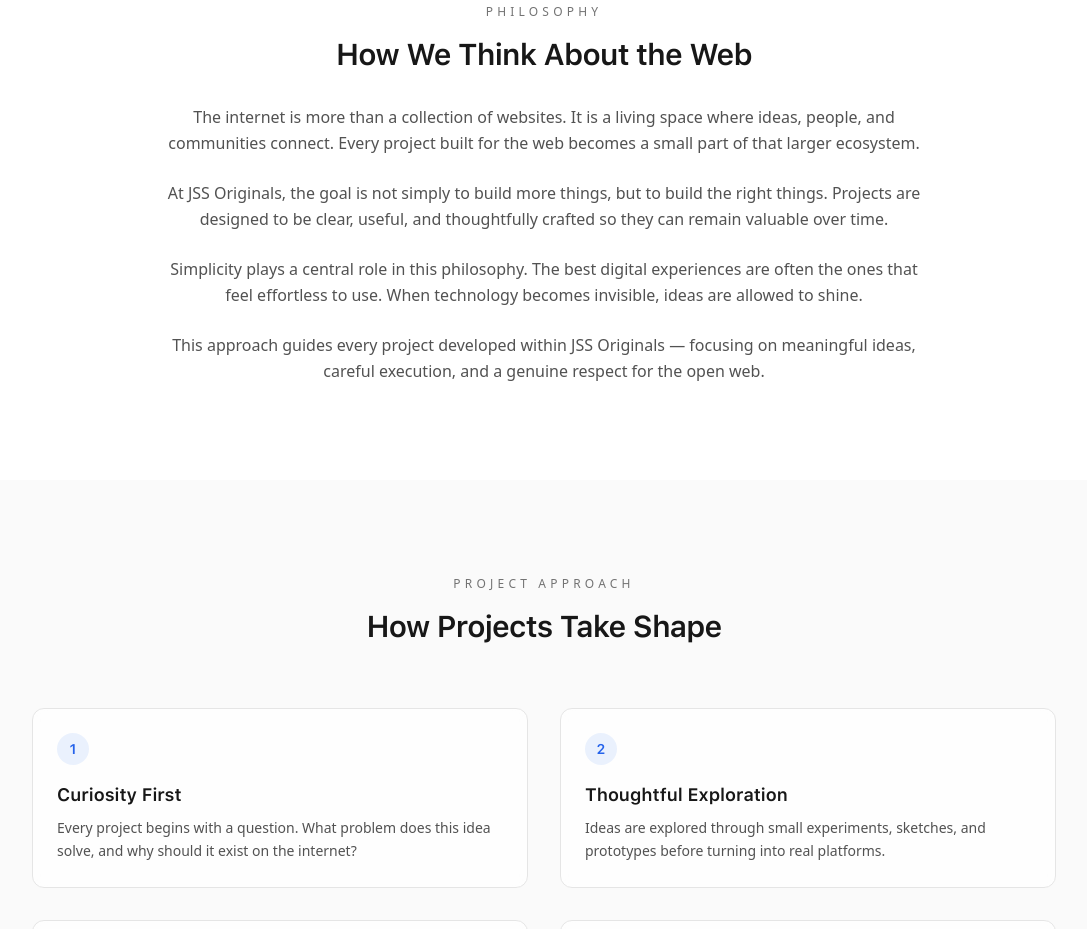
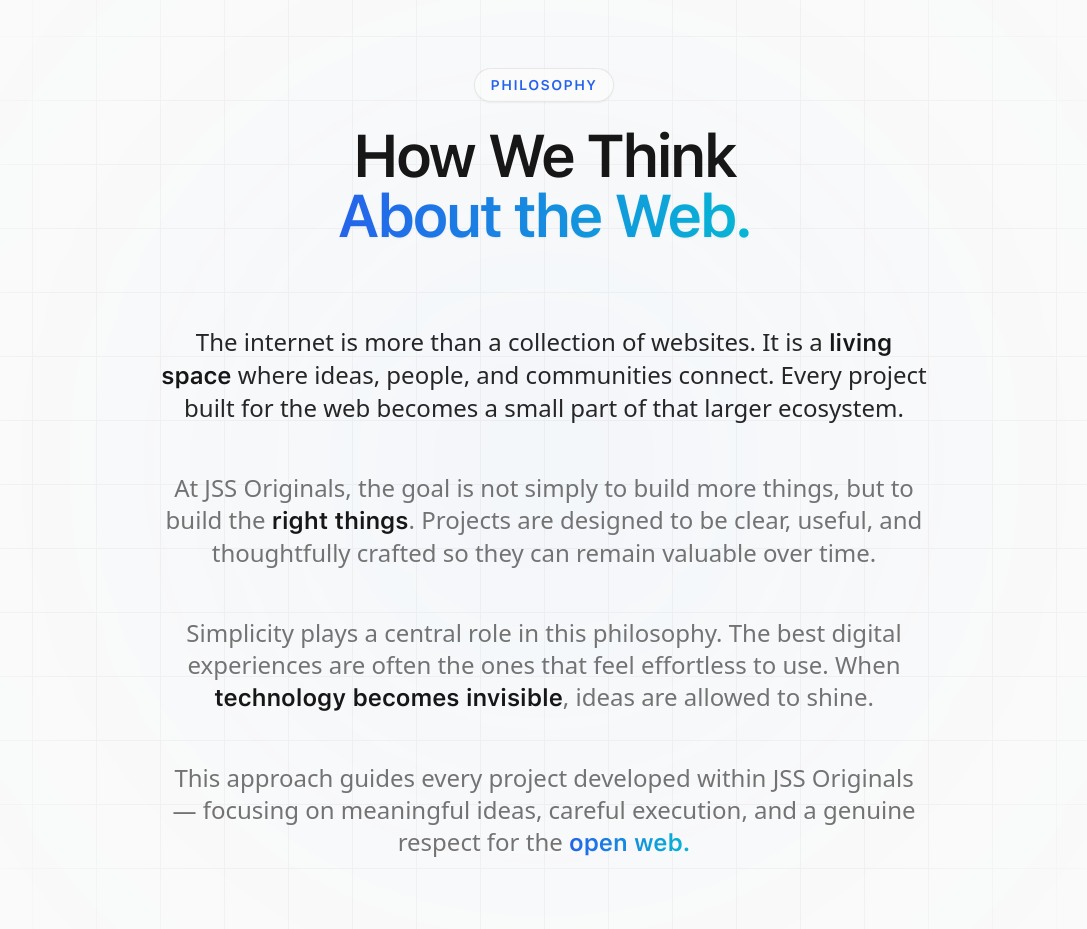
Before and after one commit to jitendra-math/Agency-Website, a Next.js app: page /about in a window 1280 px wide. Shown: the part 2380-3309 px from the top of the page, without its empty margins (96-1183 px from the left). Built offline with nearby package versions, Linux system fonts and the light colour scheme; a web font is replaced by a local one.

Commit message:
Multi-file update via Repo Manager

```diff
--- a/src/components/sections/about/Philosophy.js
+++ b/src/components/sections/about/Philosophy.js
@@ -5,87 +5,124 @@
 import { motion } from "framer-motion";
 
 export default function Philosophy() {
+  // Ultra-smooth cinematic Apple-style easing
+  const smoothEase = [0.16, 1, 0.3, 1];
+
   return (
     <section
       className="
-      relative px-4 py-24
-      bg-white
-      dark:bg-neutral-950
+      relative isolate overflow-hidden
+      px-6 py-32 sm:py-40
+      bg-[#fafafa] dark:bg-[#050505]
+      transition-colors duration-500
     "
     >
-      <div className="mx-auto max-w-3xl text-center">
+      {/* ===================================== */}
+      {/* CENTRAL AMBIENT GLOW (The Core) */}
+      {/* ===================================== */}
+      <div className="absolute inset-0 -z-10 flex items-center justify-center pointer-events-none overflow-hidden">
+        <motion.div
+          animate={{ scale: [1, 1.1, 1], opacity: [0.3, 0.5, 0.3] }}
+          transition={{ duration: 20, repeat: Infinity, ease: "easeInOut" }}
+          className="
+            w-[100vw] sm:w-[600px] h-[50vh] sm:h-[600px]
+            bg-blue-400/10 dark:bg-cyan-500/10
+            blur-[100px] sm:blur-[140px] rounded-full
+            mix-blend-multiply dark:mix-blend-screen
+          "
+        />
+      </div>
 
-        {/* Section label */}
-        <motion.p
-          initial={{ opacity: 0, y: 18 }}
+      {/* Subtle Grid Background */}
+      <div className="absolute inset-0 -z-20 opacity-[0.03] dark:opacity-[0.05] bg-[linear-gradient(#000_1px,transparent_1px),linear-gradient(90deg,#000_1px,transparent_1px)] bg-[size:48px_48px] sm:bg-[size:64px_64px] [mask-image:radial-gradient(ellipse_60%_70%_at_50%_50%,#000_70%,transparent_100%)]" />
+
+      <div className="mx-auto max-w-3xl text-center relative z-10">
+
+        {/* ===================================== */}
+        {/* HEADER SECTION */}
+        {/* ===================================== */}
+        <motion.div
+          initial={{ opacity: 0, y: 20 }}
           whileInView={{ opacity: 1, y: 0 }}
-          transition={{ duration: 0.6 }}
-          viewport={{ once: true }}
+          transition={{ duration: 1.5, ease: smoothEase }}
+          viewport={{ once: true, margin: "-100px" }}
+          className="inline-flex items-center px-4 py-1.5 rounded-full border border-black/[0.08] dark:border-white/[0.08] bg-white/40 dark:bg-black/40 backdrop-blur-xl shadow-sm mb-6"
+        >
+          <span className="text-xs sm:text-sm font-semibold tracking-widest text-blue-600 dark:text-blue-400 uppercase">
+            Philosophy
+          </span>
+        </motion.div>
+
+        <motion.h2
+          initial={{ opacity: 0, y: 30 }}
+          whileInView={{ opacity: 1, y: 0 }}
+          transition={{ delay: 0.1, duration: 1.5, ease: smoothEase }}
+          viewport={{ once: true, margin: "-100px" }}
           className="
-          text-xs uppercase tracking-[0.35em]
-          text-neutral-500
+          text-4xl sm:text-5xl md:text-6xl
+          font-bold tracking-tighter
+          text-neutral-900 dark:text-white
+          leading-[1.1]
         "
         >
-          Philosophy
-        </motion.p>
-
-        {/* Heading */}
-        <motion.h2
-          initial={{ opacity: 0, y: 22 }}
-          whileInView={{ opacity: 1, y: 0 }}
-          transition={{ delay: 0.1, duration: 0.6 }}
-          viewport={{ once: true }}
-          className="
-          mt-4
-          text-3xl font-semibold
-          tracking-tight
-          text-neutral-900
-          dark:text-neutral-100
-        "
-        >
-          How We Think About the Web
+          How We Think <br className="hidden sm:block" />
+          <span className="text-transparent bg-clip-text bg-gradient-to-r from-blue-600 to-cyan-500 dark:from-blue-400 dark:to-cyan-300 drop-shadow-sm">
+            About the Web.
+          </span>
         </motion.h2>
 
-        {/* Paragraphs */}
-        <motion.div
-          initial={{ opacity: 0, y: 22 }}
-          whileInView={{ opacity: 1, y: 0 }}
-          transition={{ delay: 0.2, duration: 0.6 }}
-          viewport={{ once: true }}
-          className="
-          mt-8 space-y-6
-          text-base leading-relaxed
-          text-neutral-600
-          dark:text-neutral-400
-        "
-        >
-          <p>
-            The internet is more than a collection of websites. It is a
-            living space where ideas, people, and communities connect.
-            Every project built for the web becomes a small part of that
-            larger ecosystem.
-          </p>
+        {/* ===================================== */}
+        {/* MANIFESTO CONTENT */}
+        {/* ===================================== */}
+        <div className="mt-16 sm:mt-20 space-y-10 sm:space-y-12 text-lg sm:text-xl md:text-2xl font-medium leading-relaxed text-neutral-500 dark:text-neutral-400">
 
-          <p>
-            At JSS Originals, the goal is not simply to build more
-            things, but to build the right things. Projects are designed
-            to be clear, useful, and thoughtfully crafted so they can
-            remain valuable over time.
-          </p>
+          <motion.p
+            initial={{ opacity: 0, y: 30 }}
+            whileInView={{ opacity: 1, y: 0 }}
+            transition={{ delay: 0.2, duration: 1.5, ease: smoothEase }}
+            viewport={{ once: true, margin: "-100px" }}
+            className="text-neutral-800 dark:text-neutral-200"
+          >
+            The internet is more than a collection of websites. It is a{" "}
+            <strong className="font-bold text-neutral-900 dark:text-white">living space</strong>{" "}
+            where ideas, people, and communities connect. Every project built for the web becomes a small part of that larger ecosystem.
+          </motion.p>
 
-          <p>
-            Simplicity plays a central role in this philosophy. The best
-            digital experiences are often the ones that feel effortless
-            to use. When technology becomes invisible, ideas are allowed
-            to shine.
-          </p>
+          <motion.p
+            initial={{ opacity: 0, y: 30 }}
+            whileInView={{ opacity: 1, y: 0 }}
+            transition={{ delay: 0.3, duration: 1.5, ease: smoothEase }}
+            viewport={{ once: true, margin: "-100px" }}
+          >
+            At JSS Originals, the goal is not simply to build more things, but to build the{" "}
+            <strong className="font-bold text-neutral-900 dark:text-white">right things</strong>.{" "}
+            Projects are designed to be clear, useful, and thoughtfully crafted so they can remain valuable over time.
+          </motion.p>
 
-          <p>
-            This approach guides every project developed within JSS
-            Originals — focusing on meaningful ideas, careful execution,
-            and a genuine respect for the open web.
-          </p>
-        </motion.div>
+          <motion.p
+            initial={{ opacity: 0, y: 30 }}
+            whileInView={{ opacity: 1, y: 0 }}
+            transition={{ delay: 0.4, duration: 1.5, ease: smoothEase }}
+            viewport={{ once: true, margin: "-100px" }}
+          >
+            Simplicity plays a central role in this philosophy. The best digital experiences are often the ones that feel effortless to use. When{" "}
+            <strong className="font-bold text-neutral-900 dark:text-white">technology becomes invisible</strong>,{" "}
+            ideas are allowed to shine.
+          </motion.p>
+
+          <motion.p
+            initial={{ opacity: 0, y: 30 }}
+            whileInView={{ opacity: 1, y: 0 }}
+            transition={{ delay: 0.5, duration: 1.5, ease: smoothEase }}
+            viewport={{ once: true, margin: "-100px" }}
+          >
+            This approach guides every project developed within JSS Originals — focusing on meaningful ideas, careful execution, and a genuine respect for the{" "}
+            <strong className="font-bold text-transparent bg-clip-text bg-gradient-to-r from-blue-600 to-cyan-500 dark:from-blue-400 dark:to-cyan-300">
+              open web.
+            </strong>
+          </motion.p>
+
+        </div>
 
       </div>
     </section>
--- a/src/components/sections/about/ProjectApproach.js
+++ b/src/components/sections/about/ProjectApproach.js
@@ -28,93 +28,117 @@ const steps = [
 ];
 
 export default function ProjectApproach() {
+  // Ultra-smooth cinematic Apple-style easing
+  const smoothEase = [0.16, 1, 0.3, 1];
+
   return (
     <section
       className="
-      relative px-4 py-24
-      bg-neutral-50
-      dark:bg-neutral-900
+      relative isolate overflow-hidden
+      px-6 py-32 sm:py-40
+      bg-[#fafafa] dark:bg-[#050505]
+      transition-colors duration-500
     "
     >
-      <div className="mx-auto max-w-5xl">
+      {/* ===================================== */}
+      {/* AMBIENT GLOW (Lightweight Anchor) */}
+      {/* ===================================== */}
+      <div className="absolute inset-0 -z-10 flex items-center justify-center pointer-events-none overflow-hidden">
+        <motion.div
+          animate={{ opacity: [0.2, 0.4, 0.2], scale: [1, 1.05, 1] }}
+          transition={{ duration: 20, repeat: Infinity, ease: "easeInOut" }}
+          className="
+            w-[100vw] sm:w-[600px] h-[50vh] sm:h-[400px]
+            bg-blue-400/10 dark:bg-indigo-500/10
+            blur-[100px] sm:blur-[140px] rounded-full
+            mix-blend-multiply dark:mix-blend-screen
+          "
+        />
+      </div>
 
-        {/* Section label */}
-        <motion.p
-          initial={{ opacity: 0, y: 18 }}
+      {/* Subtle Grid Depth */}
+      <div className="absolute inset-0 -z-20 opacity-[0.03] dark:opacity-[0.05] bg-[linear-gradient(#000_1px,transparent_1px),linear-gradient(90deg,#000_1px,transparent_1px)] bg-[size:48px_48px] sm:bg-[size:64px_64px] [mask-image:radial-gradient(ellipse_60%_70%_at_50%_50%,#000_70%,transparent_100%)]" />
+
+      <div className="mx-auto max-w-5xl relative z-10">
+
+        {/* ===================================== */}
+        {/* HEADER */}
+        {/* ===================================== */}
+        <motion.div
+          initial={{ opacity: 0, y: 30 }}
           whileInView={{ opacity: 1, y: 0 }}
-          transition={{ duration: 0.6 }}
-          viewport={{ once: true }}
-          className="
-          text-xs uppercase tracking-[0.35em]
-          text-neutral-500
-          text-center
-        "
+          transition={{ duration: 1.5, ease: smoothEase }}
+          viewport={{ once: true, margin: "-100px" }}
+          className="text-center mb-20"
         >
-          Project Approach
-        </motion.p>
+          {/* Glass Pill */}
+          <div className="inline-flex items-center px-4 py-1.5 rounded-full border border-black/[0.08] dark:border-white/[0.08] bg-white/40 dark:bg-black/40 backdrop-blur-xl shadow-sm mb-6">
+            <span className="text-xs sm:text-sm font-semibold tracking-widest text-blue-600 dark:text-blue-400 uppercase">
+              Methodology
+            </span>
+          </div>
 
-        {/* Heading */}
-        <motion.h2
-          initial={{ opacity: 0, y: 22 }}
-          whileInView={{ opacity: 1, y: 0 }}
-          transition={{ delay: 0.1, duration: 0.6 }}
-          viewport={{ once: true }}
-          className="
-          mt-4
-          text-3xl font-semibold
-          tracking-tight
-          text-neutral-900
-          dark:text-neutral-100
-          text-center
-        "
-        >
-          How Projects Take Shape
-        </motion.h2>
+          <h2 className="text-4xl sm:text-5xl md:text-6xl font-bold tracking-tighter text-neutral-900 dark:text-white leading-[1.1]">
+            How Projects <br className="hidden sm:block" />
+            <span className="text-transparent bg-clip-text bg-gradient-to-r from-blue-600 to-cyan-500 dark:from-blue-400 dark:to-cyan-300 drop-shadow-sm">
+              Take Shape.
+            </span>
+          </h2>
+        </motion.div>
 
-        {/* Steps */}
-        <div className="mt-16 grid gap-8 sm:grid-cols-2">
-
+        {/* ===================================== */}
+        {/* THE GLASS STEPS GRID */}
+        {/* ===================================== */}
+        <div className="grid gap-6 sm:gap-8 md:grid-cols-2">
           {steps.map((step, index) => (
             <motion.div
               key={step.title}
-              initial={{ opacity: 0, y: 24 }}
+              initial={{ opacity: 0, y: 40 }}
               whileInView={{ opacity: 1, y: 0 }}
-              transition={{ delay: index * 0.12, duration: 0.6 }}
-              viewport={{ once: true }}
+              transition={{ delay: index * 0.15, duration: 1.5, ease: smoothEase }}
+              viewport={{ once: true, margin: "-50px" }}
               className="
-              rounded-xl
-              border border-neutral-200
-              dark:border-neutral-800
-              bg-white/70
-              dark:bg-neutral-900/60
-              backdrop-blur
-              p-6
-              transition-all duration-300
-              hover:-translate-y-1
-            "
+                group relative overflow-hidden flex flex-col
+                rounded-[2rem] sm:rounded-[2.5rem]
+                bg-white/30 dark:bg-white/[0.02]
+                ring-1 ring-inset ring-black/5 dark:ring-white/10
+                backdrop-blur-2xl
+                p-8 sm:p-10
+                transition-all duration-700 ease-out
+                hover:-translate-y-2
+                hover:bg-white/50 dark:hover:bg-white/[0.04]
+                hover:shadow-[0_24px_48px_-12px_rgba(37,99,235,0.08)]
+                dark:hover:shadow-[0_24px_48px_-12px_rgba(59,130,246,0.04)]
+              "
             >
+              {/* Massive Watermark Number */}
+              <div className="absolute -top-6 -right-4 text-[8rem] font-black leading-none text-black/[0.02] dark:text-white/[0.02] select-none pointer-events-none transition-transform duration-700 ease-out group-hover:scale-110 group-hover:-translate-x-4">
+                0{index + 1}
+              </div>
 
-              {/* Step number */}
+              {/* Step Badge */}
               <div
                 className="
-                flex h-8 w-8 items-center justify-center
-                rounded-full
-                bg-blue-500/10
-                text-sm font-semibold
-                text-blue-600
-                dark:text-blue-400
+                mb-8
+                flex h-12 w-12 items-center justify-center
+                rounded-2xl
+                bg-white/60 dark:bg-neutral-800/60
+                ring-1 ring-inset ring-black/5 dark:ring-white/10
+                text-base font-bold
+                text-blue-600 dark:text-blue-400
+                transition-transform duration-700 ease-out
+                group-hover:scale-110 group-hover:shadow-sm
               "
               >
-                {index + 1}
+                0{index + 1}
               </div>
 
               {/* Title */}
               <h3
                 className="
-                mt-4
-                text-lg font-semibold
-                text-neutral-900
-                dark:text-neutral-100
+                text-xl sm:text-2xl font-bold tracking-tight
+                text-neutral-900 dark:text-white
+                mb-4 relative z-10
               "
               >
                 {step.title}
@@ -123,19 +147,20 @@ export default function ProjectApproach() {
               {/* Description */}
               <p
                 className="
-                mt-2
-                text-sm leading-relaxed
-                text-neutral-600
-                dark:text-neutral-400
+                text-base sm:text-lg leading-relaxed
+                text-neutral-600 dark:text-neutral-400
+                relative z-10
               "
               >
                 {step.description}
               </p>
 
+              {/* Glowing Bottom Accent */}
+              <div className="absolute bottom-0 left-10 right-10 h-[2px] bg-gradient-to-r from-transparent via-blue-500/30 dark:via-blue-400/30 to-transparent scale-x-0 group-hover:scale-x-100 transition-transform duration-700 ease-out rounded-t-full" />
             </motion.div>
           ))}
+        </div>
 
-        </div>
       </div>
     </section>
   );
--- a/src/data/about.js
+++ b/src/data/about.js
@@ -1,22 +1,21 @@
 // src/data/about.js
 
 export const aboutHero = {
-  title: "About JSS Originals",
-  subtitle: "A digital space for thoughtful web projects",
+  title: "About JSS Originals.",
+  highlightText: "JSS Originals.", // Component is word par gradient lagayega
+  subtitle: "A digital space for thoughtful web projects.",
   description:
     "JSS Originals is an independent digital projects lab exploring meaningful ideas for the modern web. From experimental platforms to carefully crafted online systems, the goal is to create digital experiences that feel simple, useful, and original.",
 };
 
 export const story = {
   label: "The Story",
-  title: "The Beginning of JSS Originals",
+  title: "The Beginning of JSS Originals.",
+  highlightText: "JSS Originals.",
   paragraphs: [
     "JSS Originals started from a simple belief — the internet still has countless ideas waiting to be explored. In a world where many websites look and feel the same, the goal was to build projects that carry originality, purpose, and thoughtful design.",
-
     "Instead of creating random platforms, the focus has always been on meaningful digital work. Some ideas grow into full-scale web platforms, while others remain experiments that explore new possibilities on the internet.",
-
     "Every project begins with curiosity. Questions lead the process: what value does this idea bring, who will use it, and how can it remain useful in the long run? These small questions often turn into larger projects that shape the direction of JSS Originals.",
-
     "Over time, JSS Originals has evolved into a digital space where experiments, platforms, and thoughtful ideas come together. It is less about building many things and more about building the right things for the web.",
   ],
 };
@@ -41,14 +40,12 @@ export const whatWeBuild = [
 
 export const philosophy = {
   label: "Philosophy",
-  title: "How We Think About the Web",
+  title: "How We Think About the Web.",
+  highlightText: "About the Web.",
   paragraphs: [
     "The internet is more than a collection of websites. It is a living space where ideas, people, and communities connect. Every project built for the web becomes a small part of that larger ecosystem.",
-
     "At JSS Originals, the goal is not simply to build more things, but to build the right things. Projects are designed to be clear, useful, and thoughtfully crafted so they can remain valuable over time.",
-
     "Simplicity plays a central role in this philosophy. The best digital experiences are often the ones that feel effortless to use. When technology becomes invisible, ideas are allowed to shine.",
-
     "This approach guides every project developed within JSS Originals — focusing on meaningful ideas, careful execution, and a genuine respect for the open web.",
   ],
 };
@@ -77,7 +74,8 @@ export const projectApproach = [
 ];
 
 export const founder = {
-  name: "Jitendra Singh",
+  name: "Jitendra Singh.",
+  highlightText: "Jitendra Singh.",
   description:
     "JSS Originals is created and led by Jitendra Singh, an independent web developer and digital experimenter focused on building thoughtful projects for the modern web.",
   email: "me@jitubanna.com",
@@ -86,18 +84,18 @@ export const founder = {
 
 export const futureVision = {
   label: "Looking Ahead",
-  title: "The Future of JSS Originals",
+  title: "The Future of JSS Originals.",
+  highlightText: "JSS Originals.",
   paragraphs: [
     "The internet continues to evolve every day, bringing new ideas, technologies, and opportunities. JSS Originals aims to remain a space where thoughtful digital projects can grow and meaningful experiments can take shape.",
-
     "Future work will continue exploring areas such as digital identity systems, modern web platforms, and creative internet experiments that challenge traditional ways of building online experiences.",
-
     "Rather than focusing on building many things, the goal is to build the right things — projects that remain useful, simple, and valuable for the people who use them.",
   ],
 };
 
 export const closing = {
   title: "The web is still being written.",
+  highlightText: "being written.",
   description:
     "JSS Originals is simply one place where new chapters begin.",
 };
```
